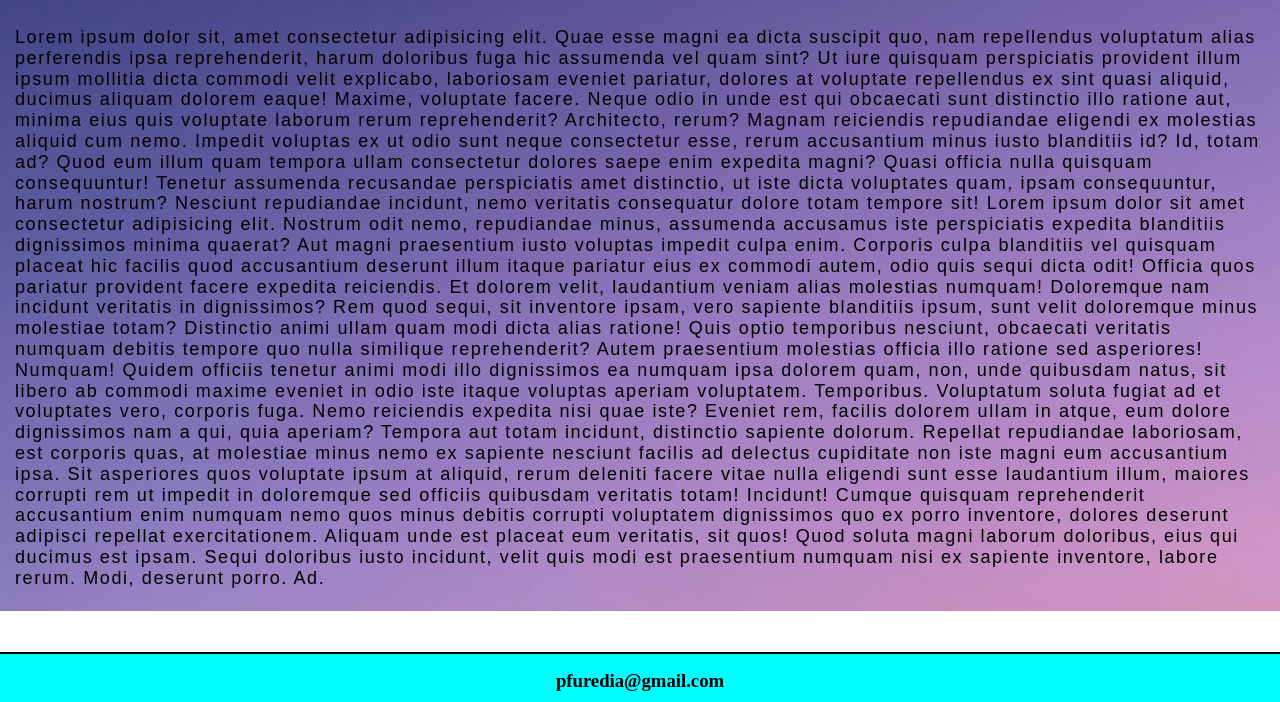
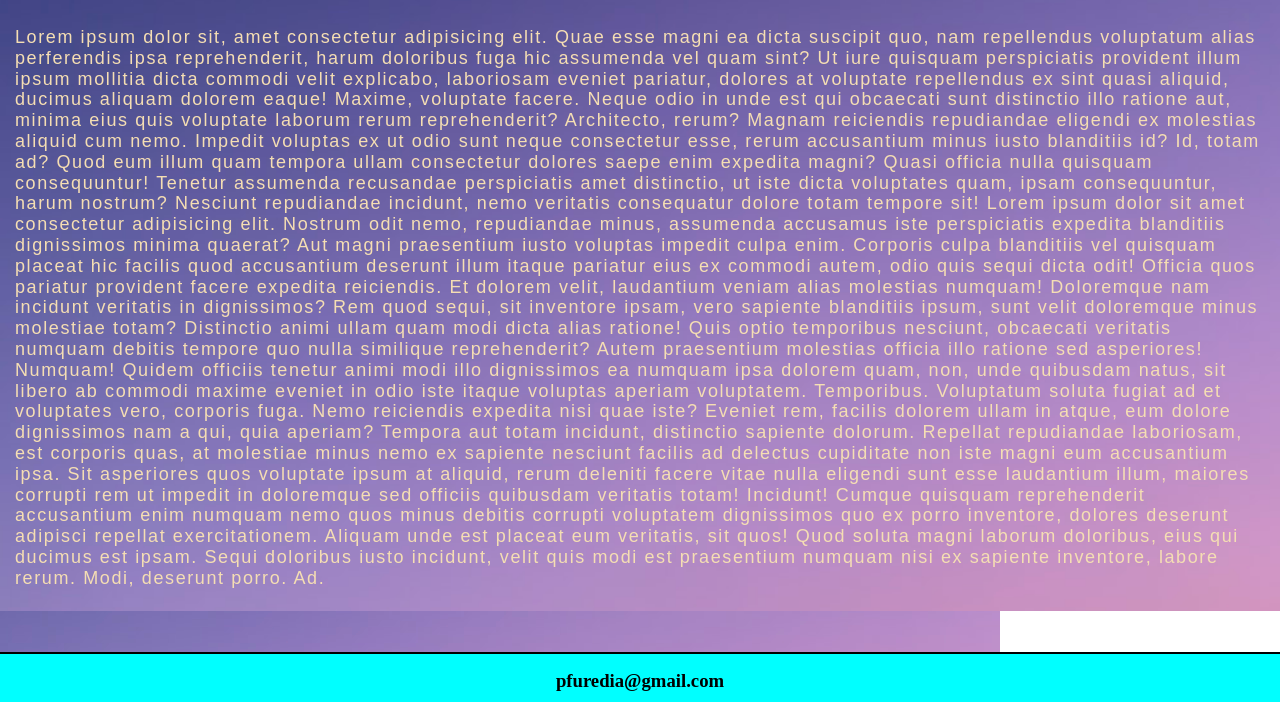
Before and after one commit to pfuredia/antimas, a plain HTML site: page index.html in a window 1280 px wide. Shown: the part 189-891 px from the top of the page. Drawn offline with Linux system fonts and the light colour scheme.

Commit message:
image background

```diff
--- a/style.css
+++ b/style.css
@@ -2,6 +2,10 @@
     box-sizing: border-box;
     margin: 0;
     padding: 0;
+}
+body {
+    background: no-repeat url(background-photo.jpg);
+    background-attachment: fixed;
 }
 a {
     color: white;
@@ -14,7 +18,9 @@ p {
     line-height: 1.3rem;
     padding: 15px;
     min-width: 25rem;
+    color: wheat;
 }
+
 .back-img {
     width: 100%;
     height: 100%;
```
